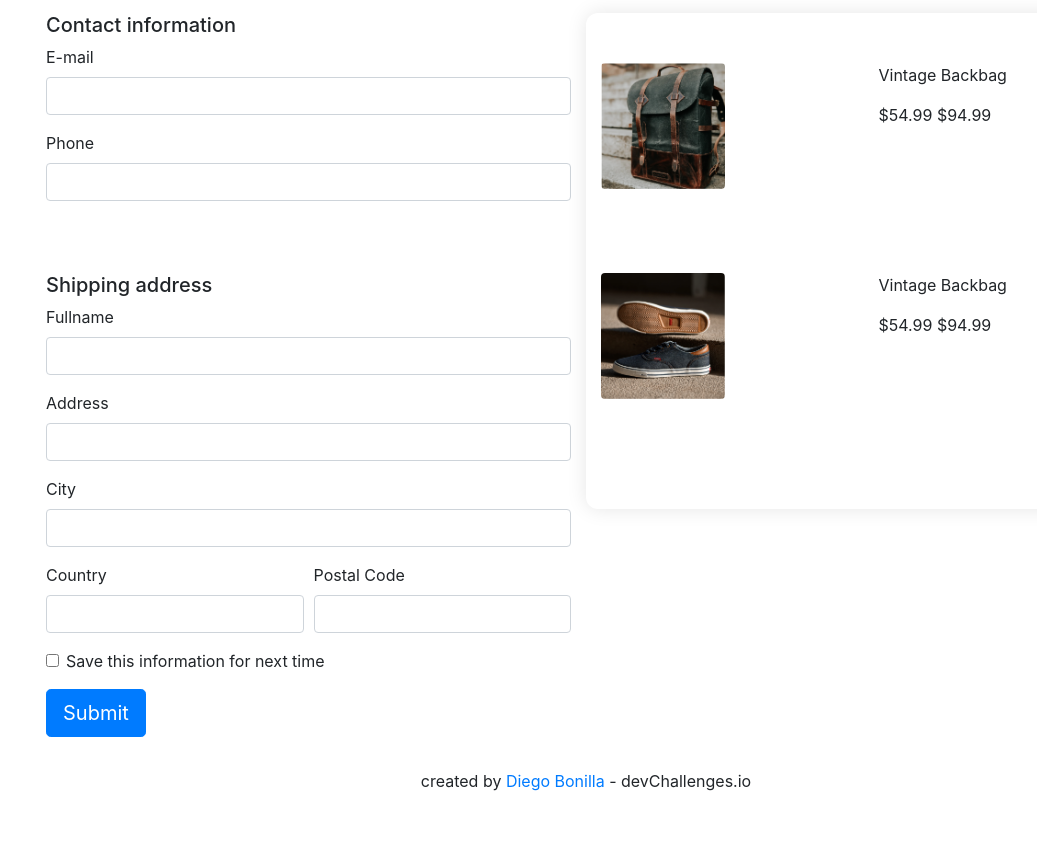
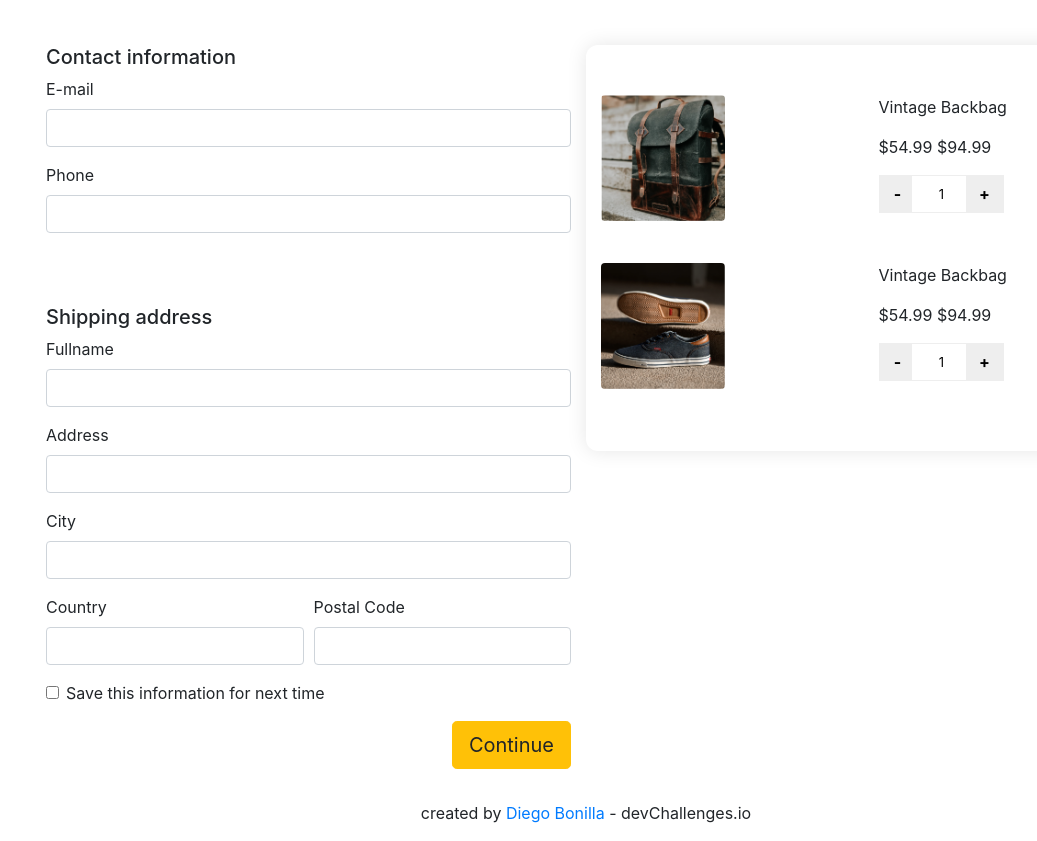
Before and after one commit to drbv27/CheckoutPageChallenge, a plain HTML site: page index.html in a window 1280 px wide. Shown: the part 41-882 px from the top of the page, without its empty margins (54-1091 px from the left). Before the commit the page ends 850 px from the top, so only its background shows below. Drawn offline with nearby package versions, Linux system fonts and the light colour scheme.

Commit message:
Adding minus plus buttons

```diff
--- a/assets/styles/style.css
+++ b/assets/styles/style.css
@@ -21,3 +21,70 @@
     gap: 40px;
     width: 60%;
 }
+
+
+input,
+textarea {
+  border: 1px solid #eeeeee;
+  box-sizing: border-box;
+  margin: 0;
+  outline: none;
+  padding: 10px;
+}
+
+input[type="button"] {
+  -webkit-appearance: button;
+  cursor: pointer;
+}
+
+input::-webkit-outer-spin-button,
+input::-webkit-inner-spin-button {
+  -webkit-appearance: none;
+}
+
+.input-group {
+  clear: both;
+  margin: 15px 0;
+  position: relative;
+}
+
+.input-group input[type='button'] {
+  background-color: #eeeeee;
+  min-width: 38px;
+  width: auto;
+  transition: all 300ms ease;
+}
+
+.input-group .button-minus,
+.input-group .button-plus {
+  font-weight: bold;
+  height: 38px;
+  padding: 0;
+  width: 38px;
+  position: relative;
+}
+
+.input-group .quantity-field {
+  position: relative;
+  height: 38px;
+  left: -6px;
+  text-align: center;
+  width: 62px;
+  display: inline-block;
+  font-size: 13px;
+  margin: 0 0 5px;
+  resize: vertical;
+}
+
+.button-plus {
+  left: -13px;
+}
+
+input[type="number"] {
+  -moz-appearance: textfield;
+  -webkit-appearance: none;
+}
+
+.btn-primary {
+    background-color: orangered;
+}
--- a/index.html
+++ b/index.html
@@ -11,7 +11,7 @@
 </head>
 <body>
   <div class="container">
-    <h2 class="mb-3">Checkout</h2>
+    <h2 class="mb-5">Checkout</h2>
   </div>
 
   <div class="content1 container">
@@ -60,7 +60,10 @@
           <input type="checkbox" class="form-check-input" id="exampleCheck1">
           <label class="form-check-label" for="exampleCheck1">Save this information for next time</label>
         </div>
-        <button type="submit" class="btn btn-primary btn-lg">Submit</button>
+        <div class="text-right">
+          <button type="submit" class="btn btn-warning btn-lg ">Continue</button>
+        </div>
+
       </form>
     </div>
 
@@ -71,18 +74,25 @@
         <div class="col">
           <p>Vintage Backbag</p>
           <p><span>$54.99</span> <span>$94.99</span></p>
+          <div class="input-group">
+            <input type="button" value="-" class="button-minus" data-field="quantity">
+            <input type="number" step="1" max="" value="1" name="quantity" class="quantity-field">
+            <input type="button" value="+" class="button-plus" data-field="quantity">
+          </div>
         </div>
       </div>
-      <br>
       <div class="row">
         <div class="col"><img class="img-fluid rounded" src="./assets/img/photo2.png" alt="" style="max-width: 50%"></div>
         <div class="col">
           <p>Vintage Backbag</p>
           <p><span>$54.99</span> <span>$94.99</span></p>
+          <div class="input-group">
+            <input type="button" value="-" class="button-minus" data-field="quantity">
+            <input type="number" step="1" max="" value="1" name="quantity" class="quantity-field">
+            <input type="button" value="+" class="button-plus" data-field="quantity">
+          </div>
         </div>
       </div>
-      <div></div>
-      <div></div>
     </div>
   </div>
 
@@ -93,5 +103,6 @@
 <footer class="text-center mt-3">
   <p>created by <a class="link" href="https://github.com/drbv27">Diego Bonilla</a> - devChallenges.io</p>
 </footer>
+<script src="./assets/app.js"></script>
 </body>
 </html>
```
Also changed, not shown: assets/app.js (added).
